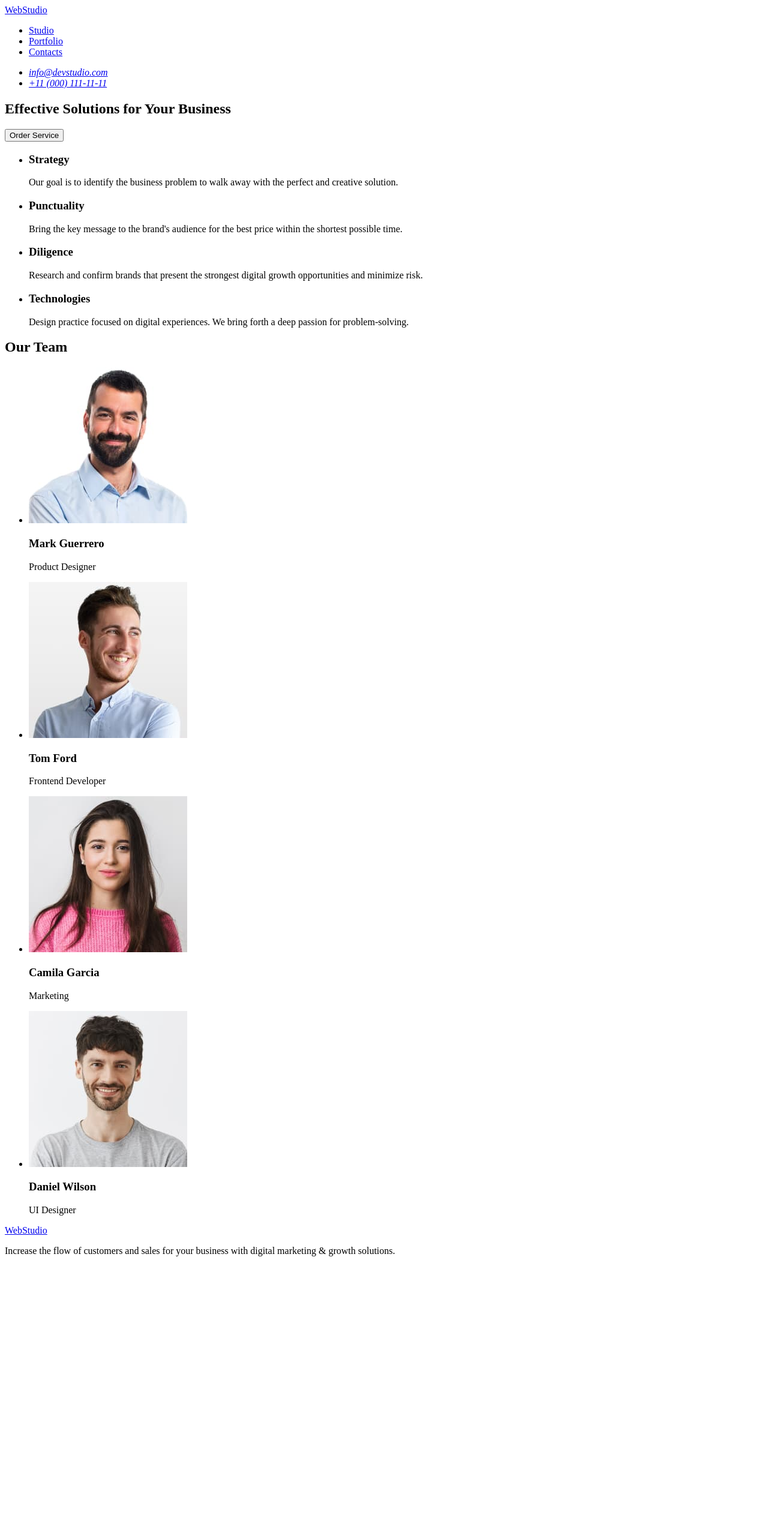
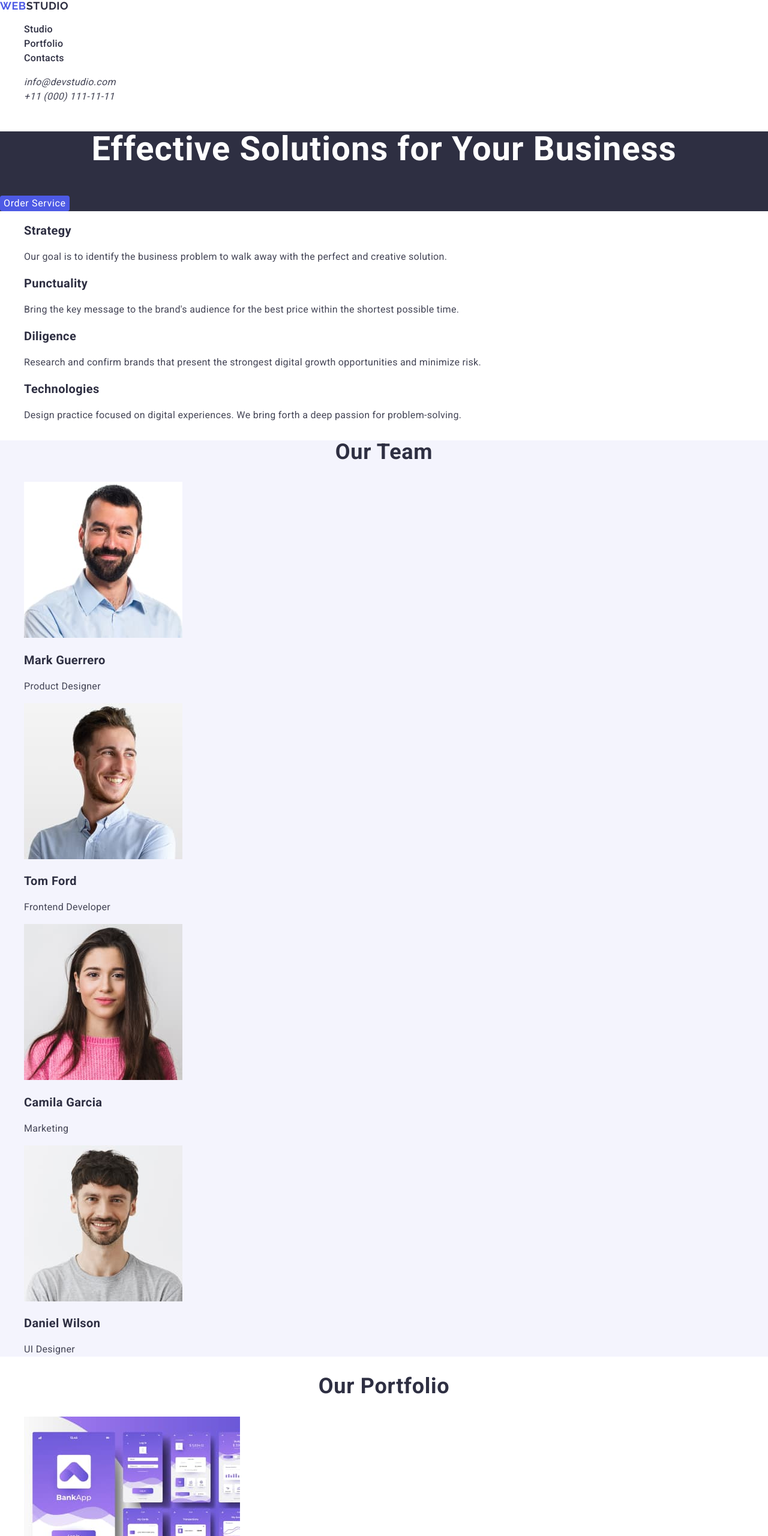
Before and after one commit to marinadeineha/goit-markup-hw-02, a plain HTML site: page index.html in a window 1280 px wide. Shown: the top 2560 px of the page at 60% size. Before the commit the page ends 2110 px from the top, so only its background shows below. Drawn offline with nearby package versions, Linux system fonts and the light colour scheme.

Commit message:
create index html

```diff
--- /dev/null
+++ b/css/styles.css
@@ -0,0 +1,156 @@
+body {
+  color: #2e2f42;
+  background-color: #ffffff;
+  font-family: "Roboto", sans-serif;
+  font-weight: 500;
+  font-size: 16px;
+}
+
+ul {
+  list-style-type: none;
+}
+
+a {
+  text-decoration: none;
+}
+
+.logo-header {
+  font-family: "Raleway", sans-serif;
+  font-weight: 700;
+  font-size: 18px;
+  line-height: 1.16;
+  letter-spacing: 0.54px;
+  color: #2e2f42;
+  text-transform: uppercase;
+}
+
+.logo-header .accent {
+  color: #4d5ae5;
+}
+
+.header-link {
+  line-height: 1.5;
+  letter-spacing: 0.32px;
+  color: #2e2f42;
+}
+
+.header-link:hover {
+  color: #4d5ae5;
+}
+
+.header-contacts-link {
+  font-weight: 400;
+  line-height: 1.5;
+  letter-spacing: 0.32px;
+  color: #434455;
+}
+
+.header-contacts-link:hover {
+  color: #4d5ae5;
+}
+
+.hero-section {
+  background-color: #2e2f42;
+}
+
+.hero-title {
+  font-size: 56px;
+  font-weight: 700;
+  line-height: 1.07;
+  letter-spacing: 1.12px;
+  text-align: center;
+  color: #ffffff;
+}
+
+.button {
+  line-height: 1.5;
+  letter-spacing: 0.64px;
+  color: #ffffff;
+  border-radius: 4px;
+  background-color: #4d5ae5;
+  border: none;
+}
+
+.advantage-title {
+  font-size: 20px;
+  line-height: 1.2;
+  letter-spacing: 0.4px;
+}
+
+.advantage-text {
+  font-weight: 400;
+  line-height: 1.5;
+  letter-spacing: 0.32px;
+  color: #434455;
+}
+
+.team-section {
+  background-color: #f4f4fd;
+}
+
+.team-title {
+  text-align: center;
+  font-size: 36px;
+  font-weight: 700;
+  line-height: 1.11;
+  letter-spacing: 0.72px;
+  text-transform: capitalize;
+}
+
+.team-profile {
+  font-size: 20px;
+  line-height: 1.2;
+  letter-spacing: 0.4px;
+}
+
+.team-profile-info {
+  font-weight: 400;
+  line-height: 1.5;
+  letter-spacing: 0.32px;
+  color: #434455;
+}
+
+.portfolio-title {
+  text-align: center;
+  font-size: 36px;
+  font-weight: 700;
+  line-height: 1.11;
+  letter-spacing: 0.72px;
+  text-transform: capitalize;
+}
+
+.project {
+  font-size: 20px;
+  line-height: 1.2;
+  letter-spacing: 0.4px;
+}
+
+.project-info {
+  line-height: 1.5;
+  letter-spacing: 0.32px;
+  color: #434455;
+}
+
+.footer {
+  background-color: #2e2f42;
+}
+
+.logo-footer {
+  font-family: "Raleway", sans-serif;
+  font-weight: 700;
+  font-size: 18px;
+  line-height: 1.16;
+  letter-spacing: 0.54px;
+  text-transform: uppercase;
+  color: #f4f4fd;
+}
+
+.logo-footer .accent {
+  color: #4d5ae5;
+}
+
+.footer-text {
+  color: #f4f4fd;
+  line-height: 1.5;
+  letter-spacing: 0.32px;
+}
--- a/index.html
+++ b/index.html
@@ -4,68 +4,89 @@
     <meta charset="UTF-8" />
     <meta name="viewport" content="width=device-width, initial-scale=1.0" />
     <title>Main page</title>
+
+    <!-- Fonts -->
+    <link rel="preconnect" href="https://fonts.googleapis.com" />
+    <link rel="preconnect" href="https://fonts.gstatic.com" crossorigin />
+    <link
+      href="https://fonts.googleapis.com/css2?family=Raleway:wght@700&family=Roboto:wght@400;500;700&display=swap"
+      rel="stylesheet"
+    />
+
+    <!-- Styles -->
+    <link
+      rel="stylesheet"
+      href="https://cdn.jsdelivr.net/npm/modern-normalize@2.0.0/modern-normalize.min.css"
+    />
+    <link rel="stylesheet" href="./css/styles.css" />
   </head>
   <body>
-    <header>
+    <header class="header">
       <nav>
-        <a href="./index.html">WebStudio</a>
+        <a class="logo-header" href="./index.html"
+          ><span class="accent">Web</span>Studio</a
+        >
         <ul>
-          <li><a href="#">Studio</a></li>
-          <li><a href="#">Portfolio</a></li>
-          <li><a href="#">Contacts</a></li>
+          <li><a class="header-link" href="#">Studio</a></li>
+          <li><a class="header-link" href="#">Portfolio</a></li>
+          <li><a class="header-link" href="#">Contacts</a></li>
         </ul>
       </nav>
       <address>
         <ul>
           <li>
-            <a href="mailto:info@devstudio.com">info@devstudio.com</a>
+            <a class="header-contacts-link" href="mailto:info@devstudio.com"
+              >info@devstudio.com</a
+            >
           </li>
           <li>
-            <a href="tel:+110001111111">+11 (000) 111-11-11</a>
+            <a class="header-contacts-link" href="tel:+110001111111"
+              >+11 (000) 111-11-11</a
+            >
           </li>
         </ul>
       </address>
     </header>
     <main>
-      <section>
-        <h1>Effective Solutions for Your Business</h1>
-        <button type="button">Order Service</button>
+      <section class="hero-section">
+        <h1 class="hero-title">Effective Solutions for Your Business</h1>
+        <button class="button" type="button">Order Service</button>
       </section>
       <section>
         <h2 hidden>Our advantages</h2>
         <ul>
           <li>
-            <h3>Strategy</h3>
-            <p>
+            <h3 class="advantage-title">Strategy</h3>
+            <p class="advantage-text">
               Our goal is to identify the business problem to walk away with the
               perfect and creative solution.
             </p>
           </li>
           <li>
-            <h3>Punctuality</h3>
-            <p>
+            <h3 class="advantage-title">Punctuality</h3>
+            <p class="advantage-text">
               Bring the key message to the brand's audience for the best price
               within the shortest possible time.
             </p>
           </li>
           <li>
-            <h3>Diligence</h3>
-            <p>
+            <h3 class="advantage-title">Diligence</h3>
+            <p class="advantage-text">
               Research and confirm brands that present the strongest digital
               growth opportunities and minimize risk.
             </p>
           </li>
           <li>
-            <h3>Technologies</h3>
-            <p>
+            <h3 class="advantage-title">Technologies</h3>
+            <p class="advantage-text">
               Design practice focused on digital experiences. We bring forth a
               deep passion for problem-solving.
             </p>
           </li>
         </ul>
       </section>
-      <section>
-        <h2>Our Team</h2>
+      <section class="team-section">
+        <h2 class="team-title">Our Team</h2>
         <ul>
           <li>
             <img
@@ -74,8 +95,8 @@
               width="264"
               height="260"
             />
-            <h3>Mark Guerrero</h3>
-            <p>Product Designer</p>
+            <h3 class="team-profile">Mark Guerrero</h3>
+            <p class="team-profile-info">Product Designer</p>
           </li>
           <li>
             <img
@@ -84,8 +105,8 @@
               width="264"
               height="260"
             />
-            <h3>Tom Ford</h3>
-            <p>Frontend Developer</p>
+            <h3 class="team-profile">Tom Ford</h3>
+            <p class="team-profile-info">Frontend Developer</p>
           </li>
           <li>
             <img
@@ -94,8 +115,8 @@
               width="264"
               height="260"
             />
-            <h3>Camila Garcia</h3>
-            <p>Marketing</p>
+            <h3 class="team-profile">Camila Garcia</h3>
+            <p class="team-profile-info">Marketing</p>
           </li>
           <li>
             <img
@@ -104,15 +125,82 @@
               width="264"
               height="260"
             />
-            <h3>Daniel Wilson</h3>
-            <p>UI Designer</p>
+            <h3 class="team-profile">Daniel Wilson</h3>
+            <p class="team-profile-info">UI Designer</p>
+          </li>
+        </ul>
+      </section>
+      <section class="portfolio-section">
+        <h2 class="portfolio-title">Our Portfolio</h2>
+        <ul>
+          <li>
+            <img
+              src="./images/banking-app.jpg"
+              alt="Banking App"
+              width="360"
+              height="300"
+            />
+            <h3 class="project">Banking App</h3>
+            <p class="project-info">App</p>
+          </li>
+          <li>
+            <img
+              src="./images/cashless-payment.jpg"
+              alt="Cashless Payment"
+              width="360"
+              height="300"
+            />
+            <h3 class="project">Cashless Payment</h3>
+            <p class="project-info">Marketing</p>
+          </li>
+          <li>
+            <img
+              src="./images/meditation-app.jpg"
+              alt="Meditation App"
+              width="360"
+              height="300"
+            />
+            <h3 class="project">Meditation App</h3>
+            <p class="project-info">App</p>
+          </li>
+          <li>
+            <img
+              src="./images/taxi-service.jpg"
+              alt="Taxi Service"
+              width="360"
+              height="300"
+            />
+            <h3 class="project">Taxi Service</h3>
+            <p class="project-info">Marketing</p>
+          </li>
+          <li>
+            <img
+              src="./images/screen-illustrations.jpg"
+              alt="Screen Illustrations"
+              width="360"
+              height="300"
+            />
+            <h3 class="project">Screen Illustrations</h3>
+            <p class="project-info">Design</p>
+          </li>
+          <li>
+            <img
+              src="./images/online-courses.jpg"
+              alt="Online Courses"
+              width="360"
+              height="300"
+            />
+            <h3 class="project">Online Courses</h3>
+            <p class="project-info">Marketing</p>
           </li>
         </ul>
       </section>
     </main>
-    <footer>
-      <a href="./index.html">WebStudio</a>
-      <p>
+    <footer class="footer">
+      <a class="logo-footer" href="./index.html"
+        ><span class="accent">Web</span>Studio</a
+      >
+      <p class="footer-text">
         Increase the flow of customers and sales for your business with digital
         marketing & growth solutions.
       </p>
```
Also changed, not shown: images/banking-app.jpg (added), images/cashless-payment.jpg (added), images/meditation-app.jpg (added), images/online-courses.jpg (added), images/screen-illustrations.jpg (added), images/taxi-service.jpg (added).
